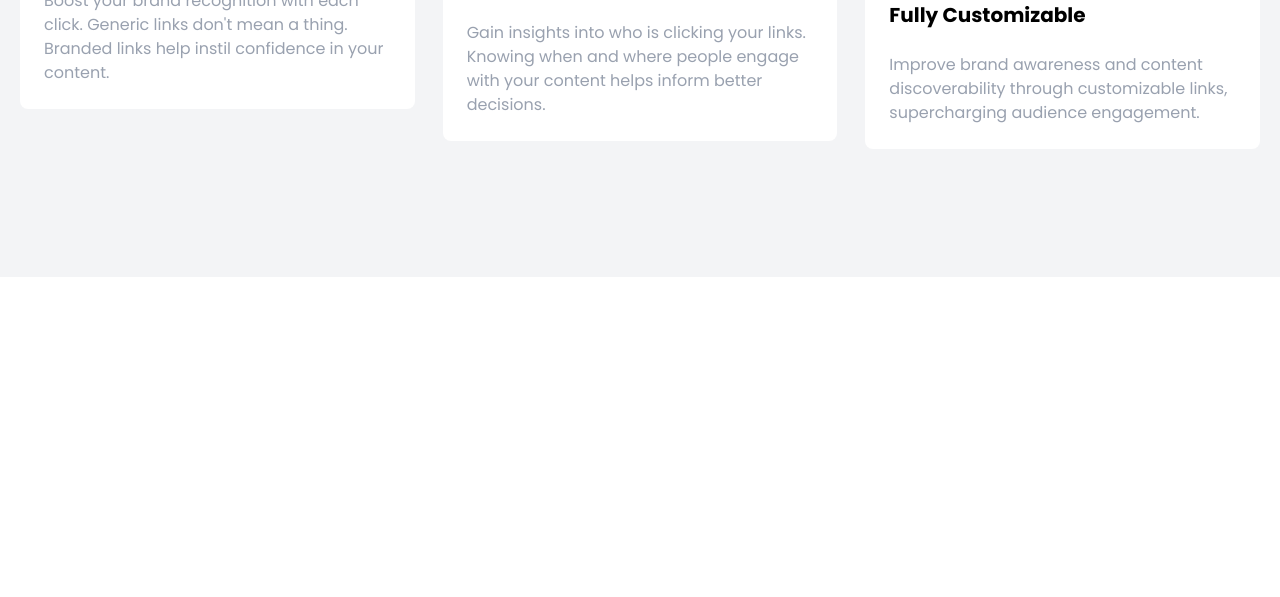
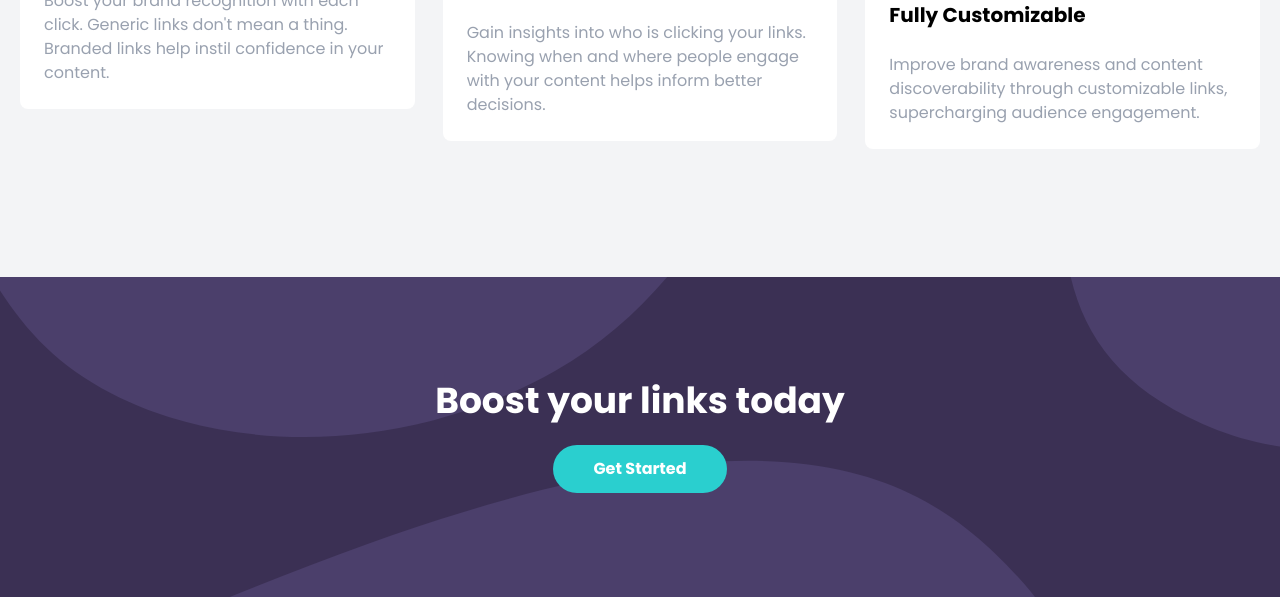
Before and after one commit to Mehedi107/Tailwind-Projects, a website: page Project-8/src/index.html in a window 1280 px wide. Shown: the part 1611-2208 px from the top of the page. Before the commit the page ends 1888 px from the top, so only its background shows below. Drawn offline with Linux system fonts and the light colour scheme.

Commit message:
add cta section

```diff
--- a/Project-8/src/index.html
+++ b/Project-8/src/index.html
@@ -264,5 +264,21 @@
         </div>
       </div>
     </section>
+
+    <!-- CTA Section -->
+    <section id="cta" class="py-24 bg-secondary">
+      <div class="flex flex-col p-2 space-y-6">
+        <h5
+          class="mx-auto space-y-10 text-4xl font-bold text-center text-white"
+        >
+          Boost your links today
+        </h5>
+        <button
+          class="px-10 py-5 mx-auto text-2xl font-bold text-white rounded-full bg-primary hover:bg-primary-light md:text-base md:py-3 focus:outline-none"
+        >
+          Get Started
+        </button>
+      </div>
+    </section>
   </body>
 </html>
--- a/Project-8/src/input.css
+++ b/Project-8/src/input.css
@@ -25,3 +25,9 @@
 .btn-primary {
   @apply text-white font-bold bg-primary hover:bg-primary/80;
 }
+
+#cta {
+  background-image: url('../images/bg-boost-desktop.svg');
+  background-repeat: no-repeat;
+  background-size: cover;
+}
```
Also changed, not shown: Project-8/src/output.css.
